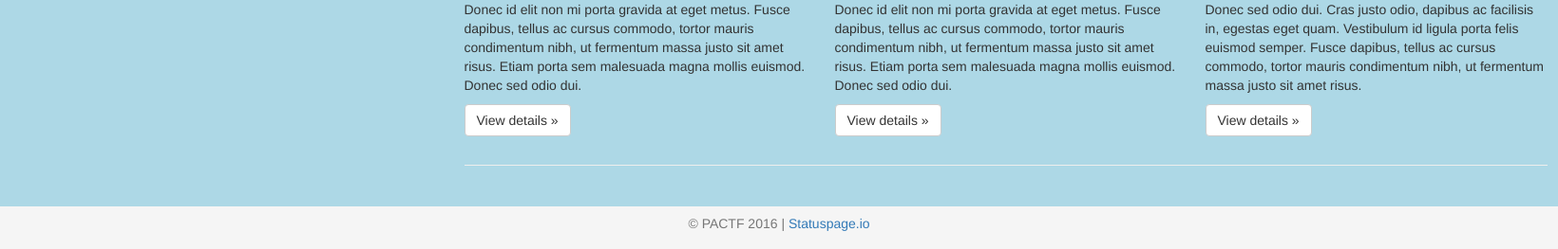
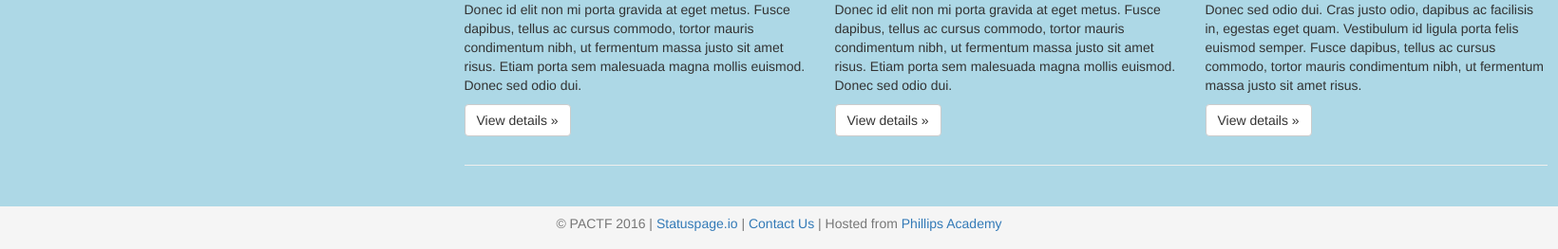
Before and after one commit to PACTF/pactf, a Django app: template django/ctflex/templates/ctflex/misc/index.html in a window 1640 px wide; the page is wider, and only the part inside the window is pictured. Shown: the part 692-955 px from the top of that part at 95% size. Run offline with Django 3.2, Linux system fonts and the light colour scheme; the template is opened without the code that fills it, so the values that code supplies are empty; parts of the project's set-up code (start-up, migrations or seed data) failed here and were passed over; some libraries are stand-ins or nearby versions.

Commit message:
Update footer based on pactf.com

```diff
--- a/django/ctflex/templates/ctflex/base-headerless.html
+++ b/django/ctflex/templates/ctflex/base-headerless.html
@@ -156,7 +156,10 @@
 <footer>
   <div class="container">
     <p class="text-muted">
-      © PACTF 2016 | <a href="https://pactf.statuspage.io/">Statuspage.io</a>
+      © PACTF 2016
+      | <a href="https://pactf.statuspage.io/">Statuspage.io</a>
+      | <a href="mailto:contact@pactf.com">Contact Us</a>
+      | Hosted from <a href="https://www.andover.edu/">Phillips Academy</a>
     </p>
   </div>
 </footer>
```
